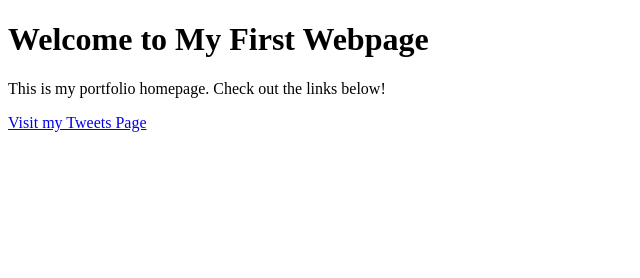
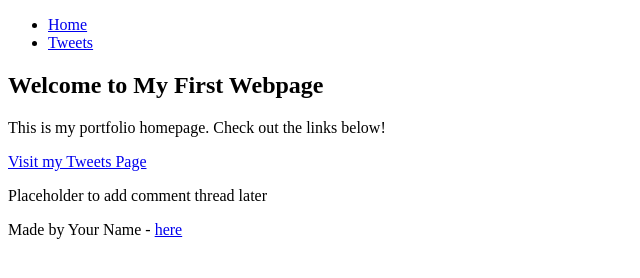
Before and after one commit to Nyakinda07/My_First_Portfolio, a plain HTML site: page html_basic/index.html in a window 1280 px wide. Shown: the whole page, without its empty margins (0-640 px from the left). Drawn offline with Linux system fonts and the light colour scheme.

Commit message:
Update pages with consistent structure (header, main, footer)

```diff
--- a/html_basic/index.html
+++ b/html_basic/index.html
@@ -3,15 +3,37 @@
 <head>
     <meta charset="UTF-8">
     <meta name="viewport" content="width=device-width, initial-scale=1.0">
-    <title>My First Portfolio</title>
+    <title>My Cool Website</title>
 </head>
 <body>
-    <h1>Welcome to My First Webpage</h1>
-    <p>This is my portfolio homepage. Check out the links below!</p>
+    <!-- Header with Navigation -->
+    <header>
+        <ul>
+            <li><a href="index.html">Home</a></li>
+            <li><a href="tweets.html">Tweets</a></li>
+        </ul>
+    </header>
 
-    <!-- Link to tweets.html -->
-    <p>
-        <a href="tweets.html">Visit my Tweets Page</a>
-    </p>
+    <!-- Main Content -->
+    <main>
+        <!-- Article Section (Content) -->
+        <article>
+            <h1>Welcome to My First Webpage</h1>
+            <p>This is my portfolio homepage. Check out the links below!</p>
+            <p>
+                <a href="tweets.html">Visit my Tweets Page</a>
+            </p>
+        </article>
+
+        <!-- Aside Section (Comment Thread Placeholder) -->
+        <aside>
+            <p>Placeholder to add comment thread later</p>
+        </aside>
+    </main>
+
+    <!-- Footer Section -->
+    <footer>
+        <p>Made by Your Name - <a href="https://www.example.com" target="_blank">here</a></p>
+    </footer>
 </body>
 </html>
```
Also changed, not shown: html_basic/tweets.html (+24 -0 lines).
